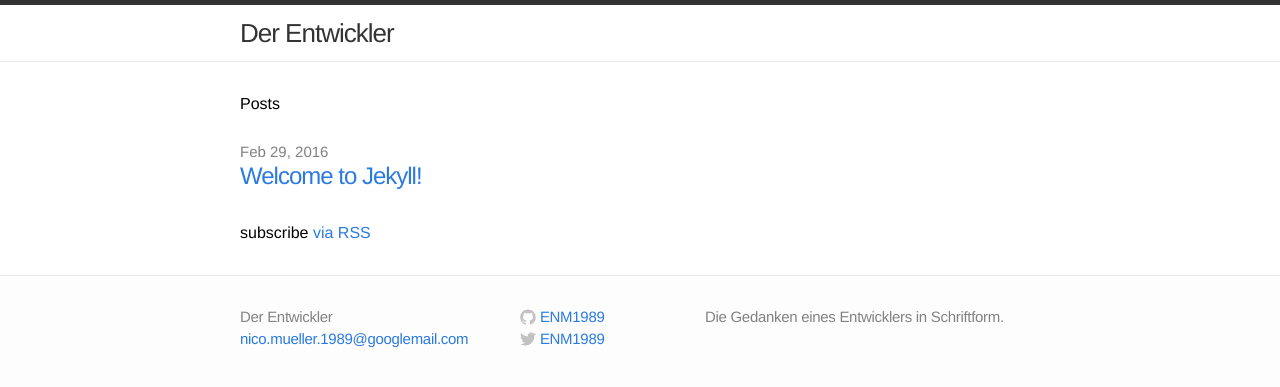
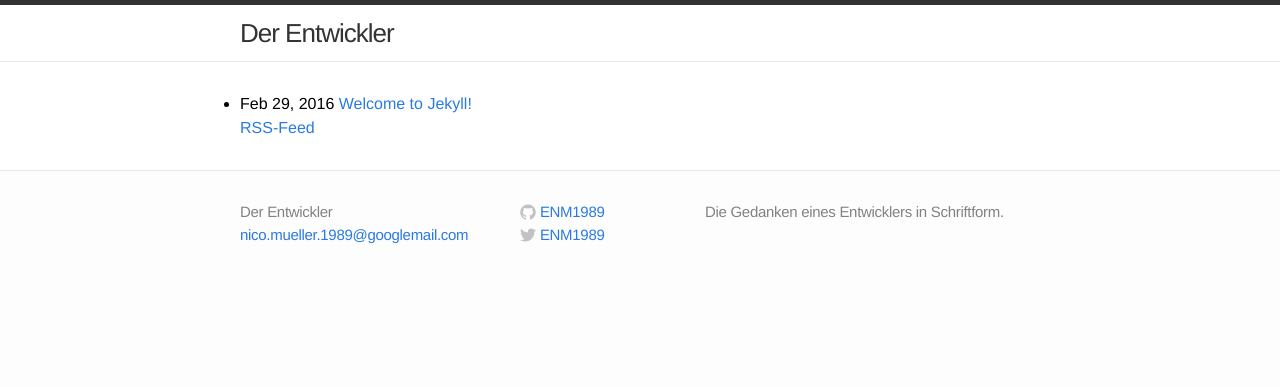
Before and after one commit to ENM1989/enm1989.github.io, a Jekyll site: the page built from index.html, in a window 1280 px wide. Shown: the top 387 px of the page. Built offline with Jekyll 4.4.1, drawn with Linux system fonts in a browser that asks for light colours.

Commit message:
changed index.html

```diff
--- a/index.html
+++ b/index.html
@@ -2,19 +2,15 @@
 layout: default
 ---
 
-<div class="home">
-
-  <h1>Posts</h1>
-
-  <ul class="posts">
+<ul>
   {% for post in site.posts %}
     <li>
-        <span class="post-date">{{ post.date | date: "%b %-d, %Y" }}</span>
+      <span>{{ post.date | date: "%b %-d, %Y" }}</span>
       <a class="post-link" href="{{ post.url | prepend: site.baseurl }}">{{ post.title }}</a>
     </li>
   {% endfor %}
 </ul>
 
-  <p class="rss-subscribe">subscribe <a href="{{ "/feed.xml" | prepend: site.baseurl }}">via RSS</a></p>
-
-</div>
+<p class="rss-subscribe">
+    <a href="{{ "/feed.xml" | prepend: site.baseurl }}">RSS-Feed</a>
+</p>
```
Lines whose indentation alone changed are shown as unchanged.
